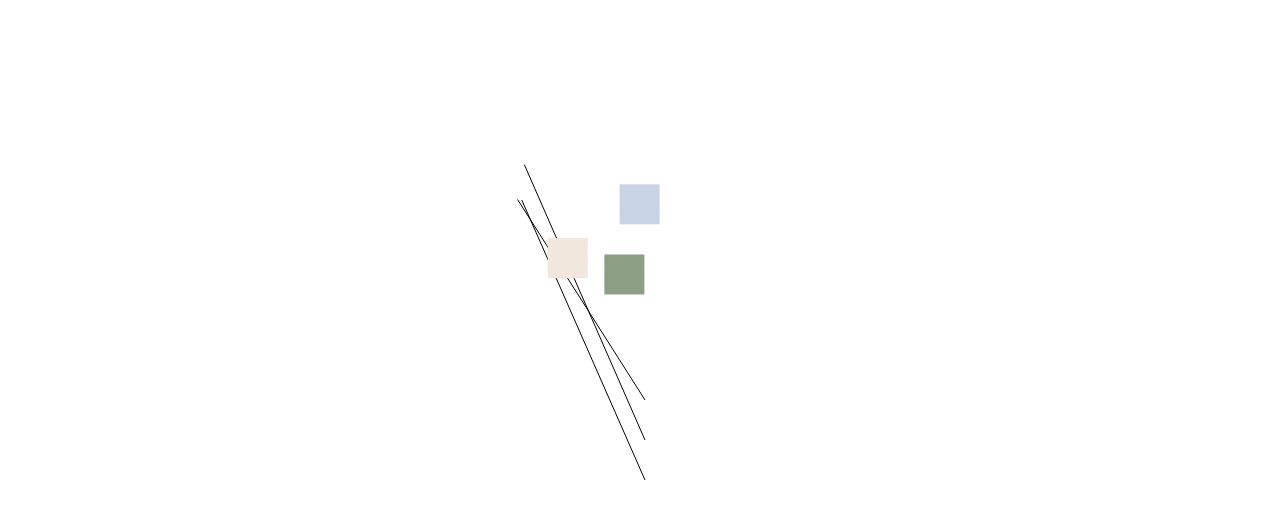
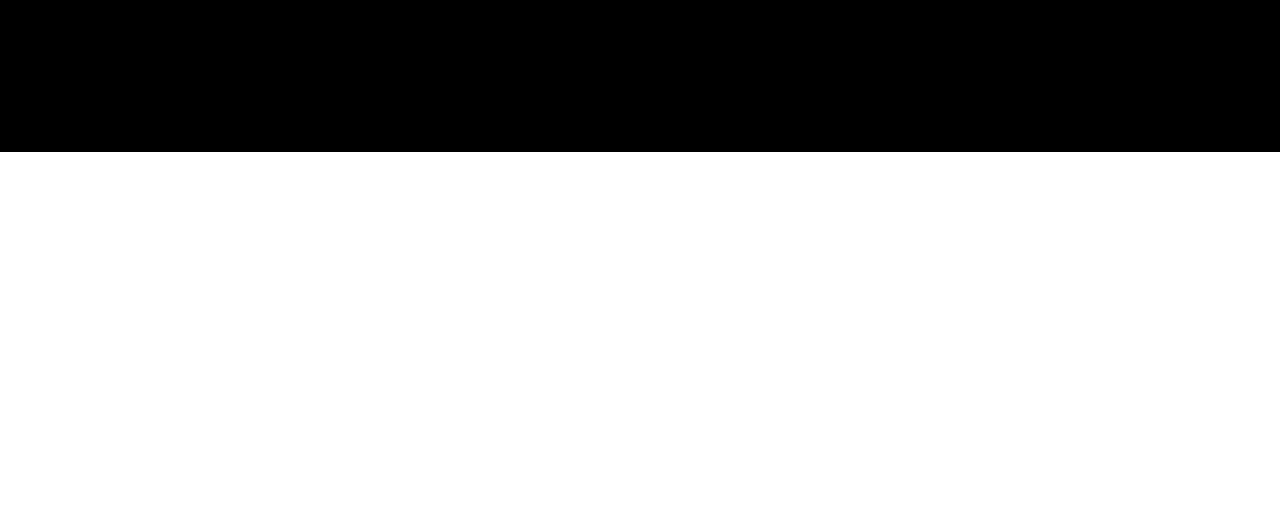
Before and after one commit to georgegausden/portfolio, a Next.js app: page / in a window 1280 px wide. Shown: the top 514 px of the page. Built offline with nearby package versions, Linux system fonts and the light colour scheme.

Commit message:
Refactor topic display and add flexbox layout

```diff
--- a/app/page.tsx
+++ b/app/page.tsx
@@ -8,37 +8,61 @@ import React, { useEffect, useRef, useState } from 'react';
 
 
 export default function Home() {
-  const [topics, setTopics] = useState(() => {
-    const topic1 = new Topic("Experiments", "/experiments", 0, 0, 10, 10, Math.random()*10, Math.random()*10, "#8C9F85");
-    const topic2 = new Topic("Contact", "/experiments", 0, 400, 10, 10, Math.random()*10, Math.random()*10, "#C7D4E6");
-    const topic3 = new Topic("About", "/experiments", 150, 0, 10, 10, Math.random()*10, Math.random()*10, '#F1E7DD');
-    return [topic1, topic2, topic3];
-  });
+  // const [topics, setTopics] = useState(() => {
+  //   const topic1 = new Topic("Experiments", "/experiments", 0, 0, 10, 10, Math.random()*10, Math.random()*10, "#8C9F85");
+  //   const topic2 = new Topic("Contact", "/experiments", 0, 400, 10, 10, Math.random()*10, Math.random()*10, "#C7D4E6");
+  //   const topic3 = new Topic("About", "/experiments", 150, 0, 10, 10, Math.random()*10, Math.random()*10, '#F1E7DD');
+  //   return [topic1, topic2, topic3];
+  // });
 
-  const [frameCount, setFrameCount] = useState(0);
+  // const [frameCount, setFrameCount] = useState(0);
 
-  useEffect(() => {
-    const interval = setInterval(() => {
-      setFrameCount((prevFrameCount) => prevFrameCount + 1);
-      setTopics((topics) =>
-        topics.map((topic) => {
-          return topic;
-        })
-      );
-    }, 10);
+  // useEffect(() => {
+  //   const interval = setInterval(() => {
+  //     setFrameCount((prevFrameCount) => prevFrameCount + 1);
+  //     setTopics((topics) =>
+  //       topics.map((topic) => {
+  //         return topic;
+  //       })
+  //     );
+  //   }, 10);
 
-    return () => clearInterval(interval);
-  }, [frameCount]);
+  //   return () => clearInterval(interval);
+  // }, [frameCount]);
 
-  console.log(frameCount);
+  // console.log(frameCount);
+
+  let openTopics = false;
+
+
+
 
   return (
     <main className="w-full h-screen">
-      {topics.map((topic, index) => (
-        <div key={index}>
-          {topic.display(frameCount)}
-        </div>
-      ))}
+
+<div className="flex flex-wrap overflow-hidden bg-black">
+ <div className="w-1/4  sm:w-full  md:w-full  lg:w-1/5 lg:px-1 lg:my-1 xl:w-full "></div>
+ <div className="w-1/4  sm:w-full  md:w-full  lg:w-1/5 lg:px-1 lg:my-1 xl:w-full "></div>
+ <div className="w-1/4  sm:w-full  md:w-full  lg:w-1/5 lg:px-1 lg:my-1 xl:w-full "></div>
+ <div className="w-1/4  sm:w-full  md:w-full  lg:w-1/5 lg:px-1 lg:my-1 xl:w-full "></div>
+ <div className="w-1/4  sm:w-full  md:w-full  lg:w-1/5 lg:px-1 lg:my-1 xl:w-full "></div>
+ <div className="w-1/4  sm:w-full  md:w-full  lg:w-1/5 lg:px-1 lg:my-1 xl:w-full "></div>
+ <div className="w-1/4  sm:w-full  md:w-full  lg:w-1/5 lg:px-1 lg:my-1 xl:w-full "></div>
+ <div className="w-1/4  sm:w-full  md:w-full  lg:w-1/5 lg:px-1 lg:my-1 xl:w-full "></div>
+ <div className="w-1/4  sm:w-full  md:w-full  lg:w-1/5 lg:px-1 lg:my-1 xl:w-full "></div>
+ <div className="w-1/4  sm:w-full  md:w-full  lg:w-1/5 lg:px-1 lg:my-1 xl:w-full "></div>
+ <div className="w-1/4  sm:w-full  md:w-full  lg:w-1/5 lg:px-1 lg:my-1 xl:w-full "></div>
+ <div className="w-1/4  sm:w-full  md:w-full  lg:w-1/5 lg:px-1 lg:my-1 xl:w-full "></div>
+ <div className="w-1/4  sm:w-full  md:w-full  lg:w-1/5 lg:px-1 lg:my-1 xl:w-full "></div>
+ <div className="w-1/4  sm:w-full  md:w-full  lg:w-1/5 lg:px-1 lg:my-1 xl:w-full "></div>
+ <div className="w-1/4  sm:w-full  md:w-full  lg:w-1/5 lg:px-1 lg:my-1 xl:w-full "></div>
+ <div className="w-1/4  sm:w-full  md:w-full  lg:w-1/5 lg:px-1 lg:my-1 xl:w-full "></div>
+ <div className="w-1/4  sm:w-full  md:w-full  lg:w-1/5 lg:px-1 lg:my-1 xl:w-full "></div>
+ <div className="w-1/4  sm:w-full  md:w-full  lg:w-1/5 lg:px-1 lg:my-1 xl:w-full "></div>
+ <div className="w-1/4  sm:w-full  md:w-full  lg:w-1/5 lg:px-1 lg:my-1 xl:w-full "></div>
+  </div>
+
+
     </main>
   );
 }
@@ -78,7 +102,7 @@ class Topic {
   //display the topic inside of a box
   display(frameCount: number = 0) {
 
-    this.move(frameCount);
+    // this.move(frameCount);
 
     return (
       <div>
@@ -89,6 +113,7 @@ class Topic {
 
         <button
           style={{
+            // transform: `translate(${this.x}px, ${this.y}px)`,
             transform: `translate(${this.x}px, ${this.y}px)`,
             backgroundColor: this.colour
           }}
@@ -99,19 +124,7 @@ class Topic {
           {this.hovering && this.name}
         </button>
 
-        {/* if a boolean called hovering is triggered, display subtopics, using svgs and buttons */}
-        {this.hovering && (
-          <div>
-            <svg className="w-full h-screen absolute" style={{ pointerEvents: "none" }}>
-            <line x1={this.x+100} y1={this.y+100} x2={this.x.toString()} y2={this.y.toString()} style={{ stroke: "black" }} />
-             </svg>
 
-             <button style={{ transform: `translate(${this.x+100}px, ${this.y+100}px)`, backgroundColor: this.colour  }}
-         className="bg-black text-white w-32 hover:bg-blue-500 p-2 uppercase hover:w-64 transition-all ease-in-out duration-500"
-         >{this.name}</button>
-
-            </div>
-        )}
 
       </div>
     )
@@ -121,7 +134,7 @@ class Topic {
     this.centerX = window?.innerWidth / 2;
     this.centerY = window?.innerHeight / 2;
 
-    this.x = this.centerX / 5 * Math.sin(frameCount / 500 + this.randomX ) + this.centerX;
-    this.y = this.centerY / 5 * Math.cos(frameCount / 500 + this.randomY) + this.centerY / 2;
+    this.x = this.centerX / 5 * Math.sin(frameCount / 50 + this.randomX ) + this.centerX;
+    this.y = this.centerY / 5 * Math.cos(frameCount / 50 + this.randomY) + this.centerY / 2;
   }
 }
```
